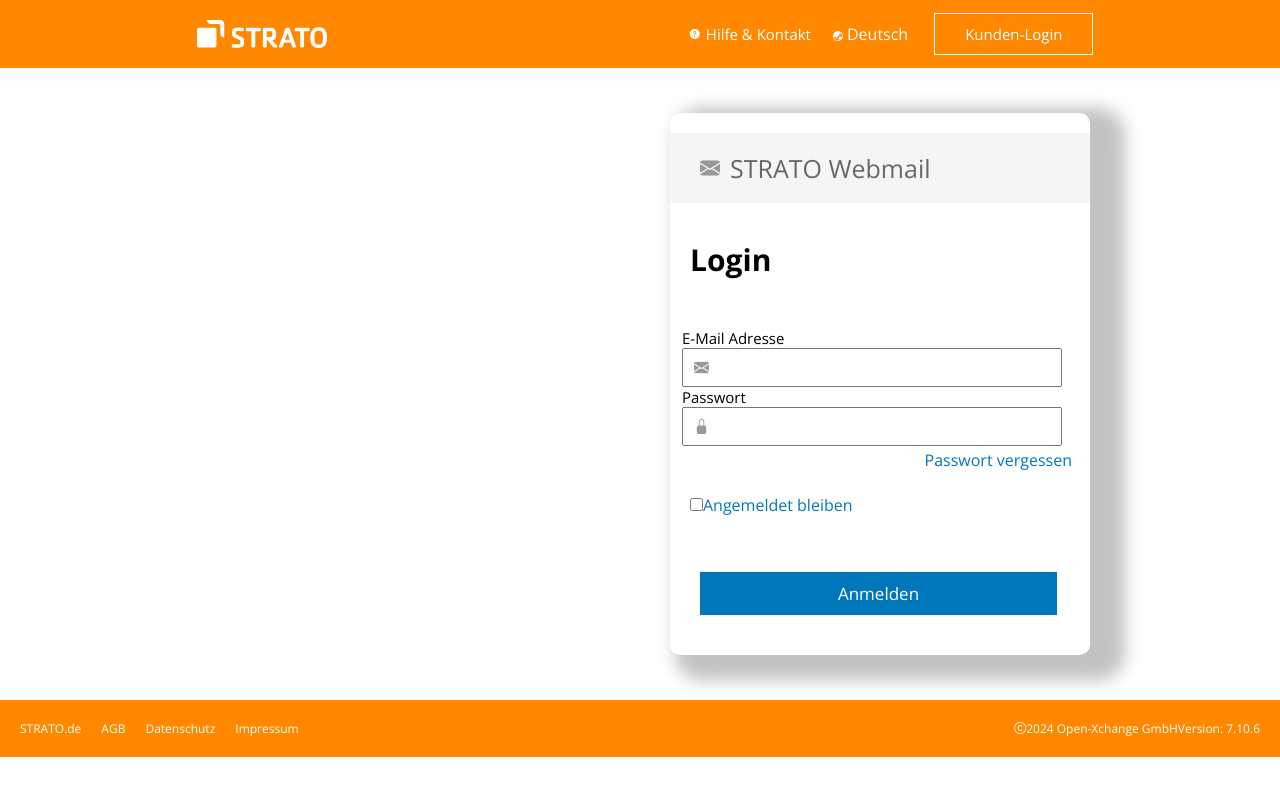
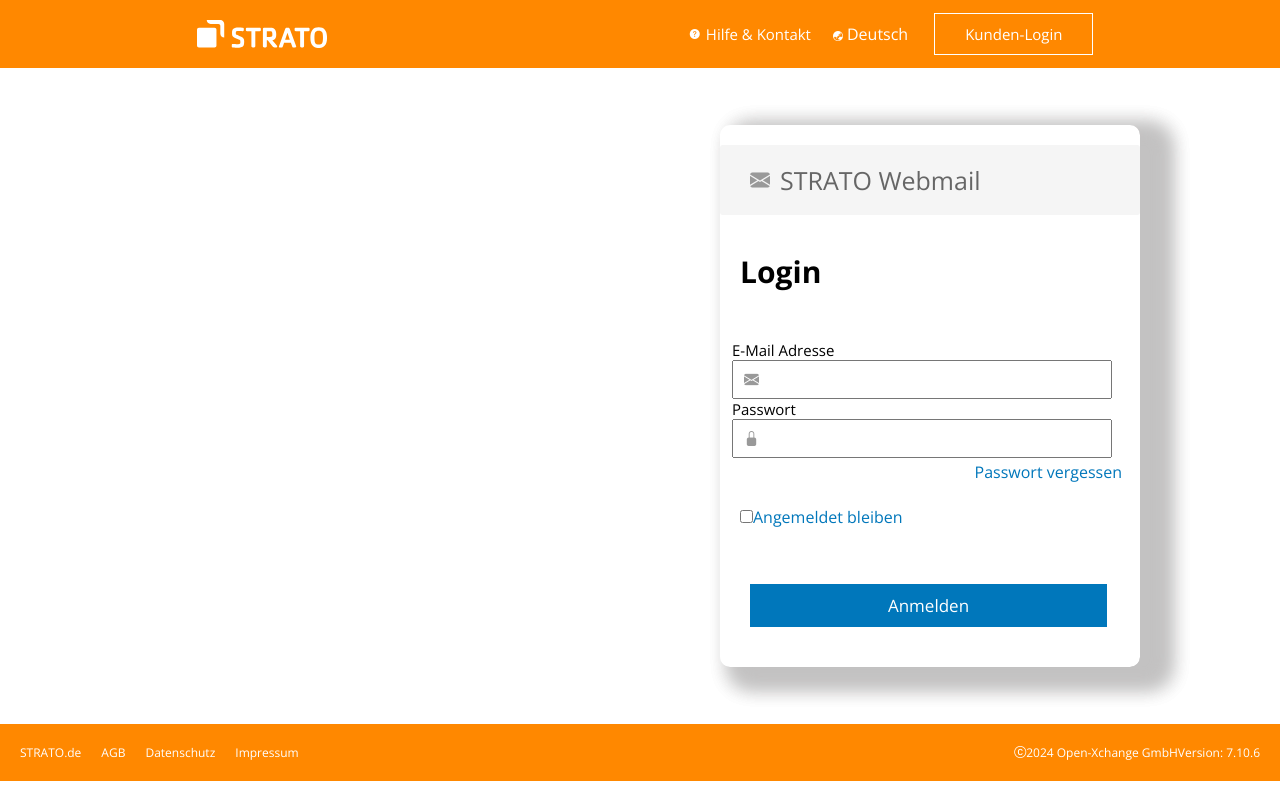
Before and after one commit to uyiplay44/stratocheck, a Flask app: page / in a window 1280 px wide. Run offline with Flask 3, Linux system fonts and the light colour scheme.

Commit message:
'update'

```diff
--- a/static/css/style.css
+++ b/static/css/style.css
@@ -85,8 +85,8 @@
   flex-direction: column;
   justify-content: center;
   position: relative;
-  left: 670px;
-  margin: 45px 0;
+  left: 720px;
+  margin: 57px 0;
   width: 420px;
   height: 542px;
   margin-right: 100px;
```
